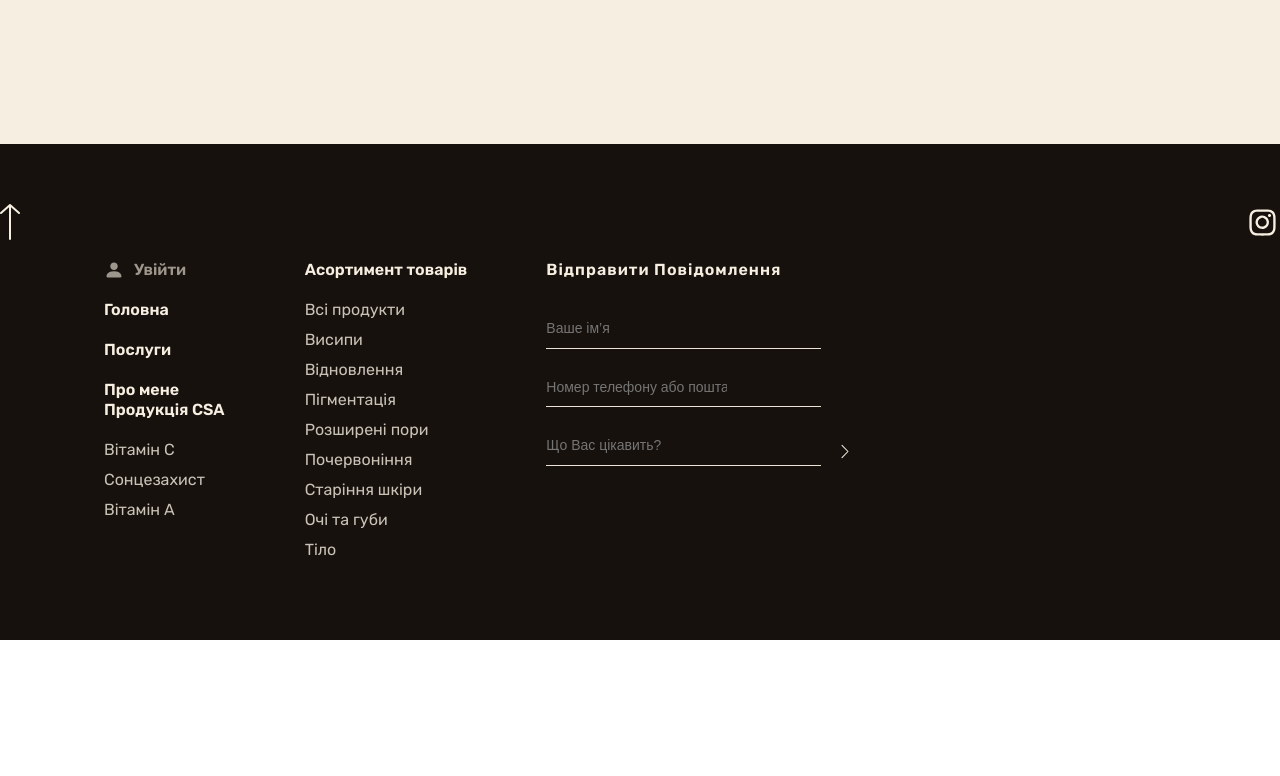
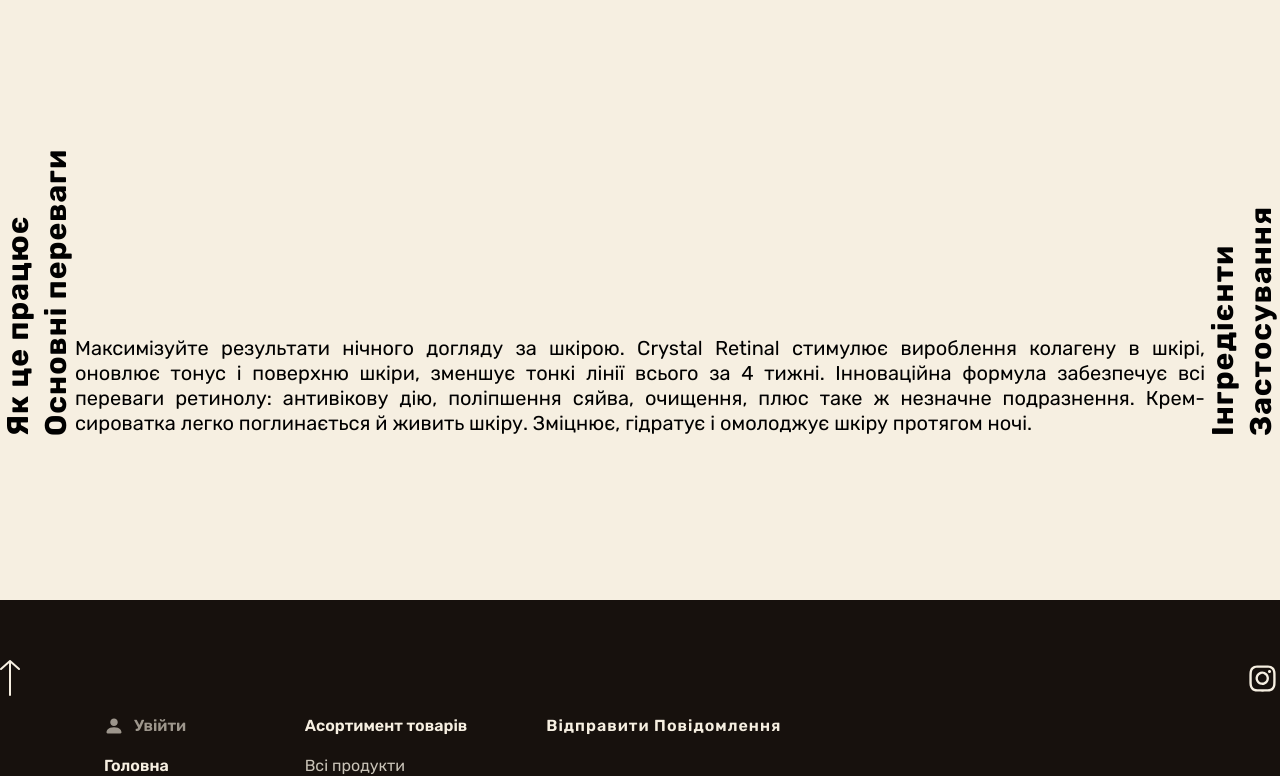
Before and after one commit to adevreactjs/cosmetic, a React (Create React App) app: page / in a window 1280 px wide. Shown: the part 1128-1904 px from the top of the page. Before the commit the page ends 1768 px from the top, so only its background shows below. Built offline with nearby package versions, Linux system fonts and the light colour scheme.

Commit message:
add styles

```diff
--- a/src/components/cartDetail/CartDetail.tsx
+++ b/src/components/cartDetail/CartDetail.tsx
@@ -185,6 +185,19 @@
               </div>
             </div>
           </div>
+          <div className={styles.infoDetail}>
+            <h3>Як це працює</h3>
+            <h3>Основні переваги</h3>
+            <p>
+              Максимізуйте результати нічного догляду за шкірою. Crystal Retinal стимулює вироблення
+              колагену в шкірі, оновлює тонус і поверхню шкіри, зменшує тонкі лінії всього за 4
+              тижні. Інноваційна формула забезпечує всі переваги ретинолу: антивікову дію,
+              поліпшення сяйва, очищення, плюс таке ж незначне подразнення. Крем-сироватка легко
+              поглинається й живить шкіру. Зміцнює, гідратує і омолоджує шкіру протягом ночі.
+            </p>
+            <h3>Інгредієнти</h3>
+            <h3>Застосування</h3>
+          </div>
         </div>
       </div>
     </>
--- a/src/components/cartDetail/index.module.scss
+++ b/src/components/cartDetail/index.module.scss
@@ -7,7 +7,7 @@
 }
 .info {
   display: flex;
-  padding-bottom: 159px;
+  padding-bottom: 351px;
 }
 .description {
   max-width: 720px;
@@ -72,7 +72,7 @@
   margin-top: 103px;
   display: flex;
   flex-direction: column;
-justify-content: space-between;
+  justify-content: space-between;
 }
 .featuresTitle {
   display: flex;
@@ -94,3 +94,31 @@
   padding: 15px 120px;
   cursor: pointer;
 }
+.infoDetail {
+  padding-bottom: 164px;
+  display: flex;
+  align-items: flex-end;
+  justify-content: space-between;
+
+  h3 {
+    height: 50px;
+    font-size: 30px;
+    font-weight: 700;
+    line-height: 125%;
+    text-transform: none;
+    writing-mode: vertical-rl;
+    transform: rotate(180deg);
+    white-space: nowrap;
+    overflow: visible;
+
+    &:nth-child(2) {
+    }
+  }
+  p {
+    width: 1409px;
+    font-size: 20px;
+    font-weight: 400;
+    line-height: 125%;
+    text-align: justify;
+  }
+}
```
